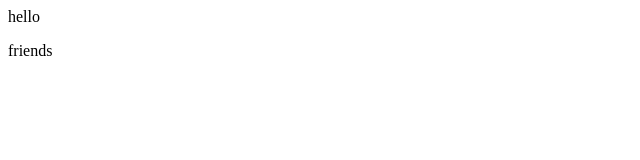
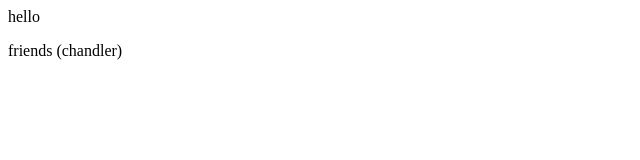
Before and after one commit to vinnu411/localrepo, a plain HTML site: page index.html in a window 1280 px wide. Shown: the full height of the page, 0-640 px from the left. Drawn offline with Linux system fonts and the light colour scheme.

Commit message:
added chandler

```diff
--- a/index.html
+++ b/index.html
@@ -2,4 +2,4 @@
     hello
 
 </p>
-<p> friends</p>
+<p> friends (chandler)</p>
```
